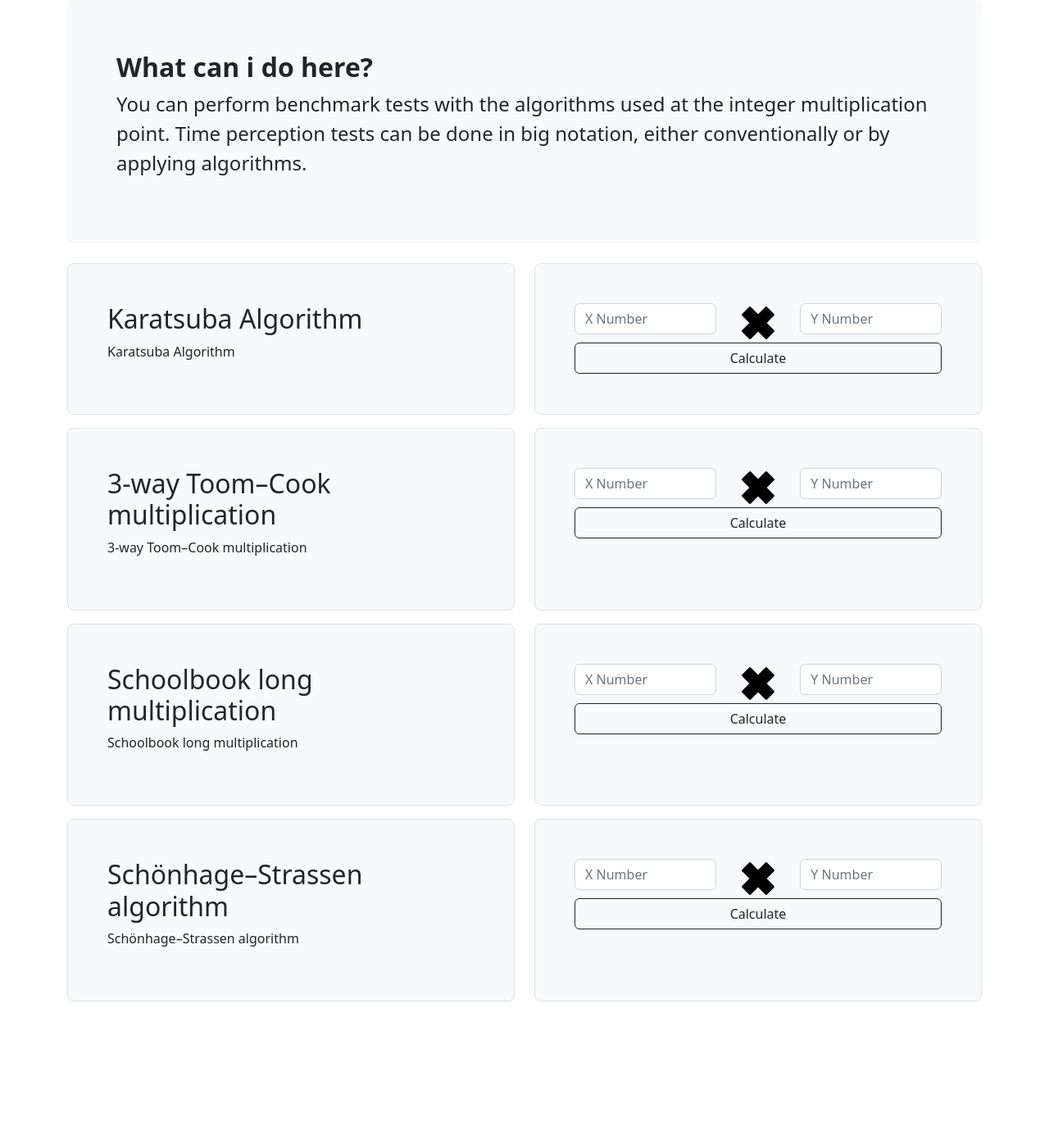
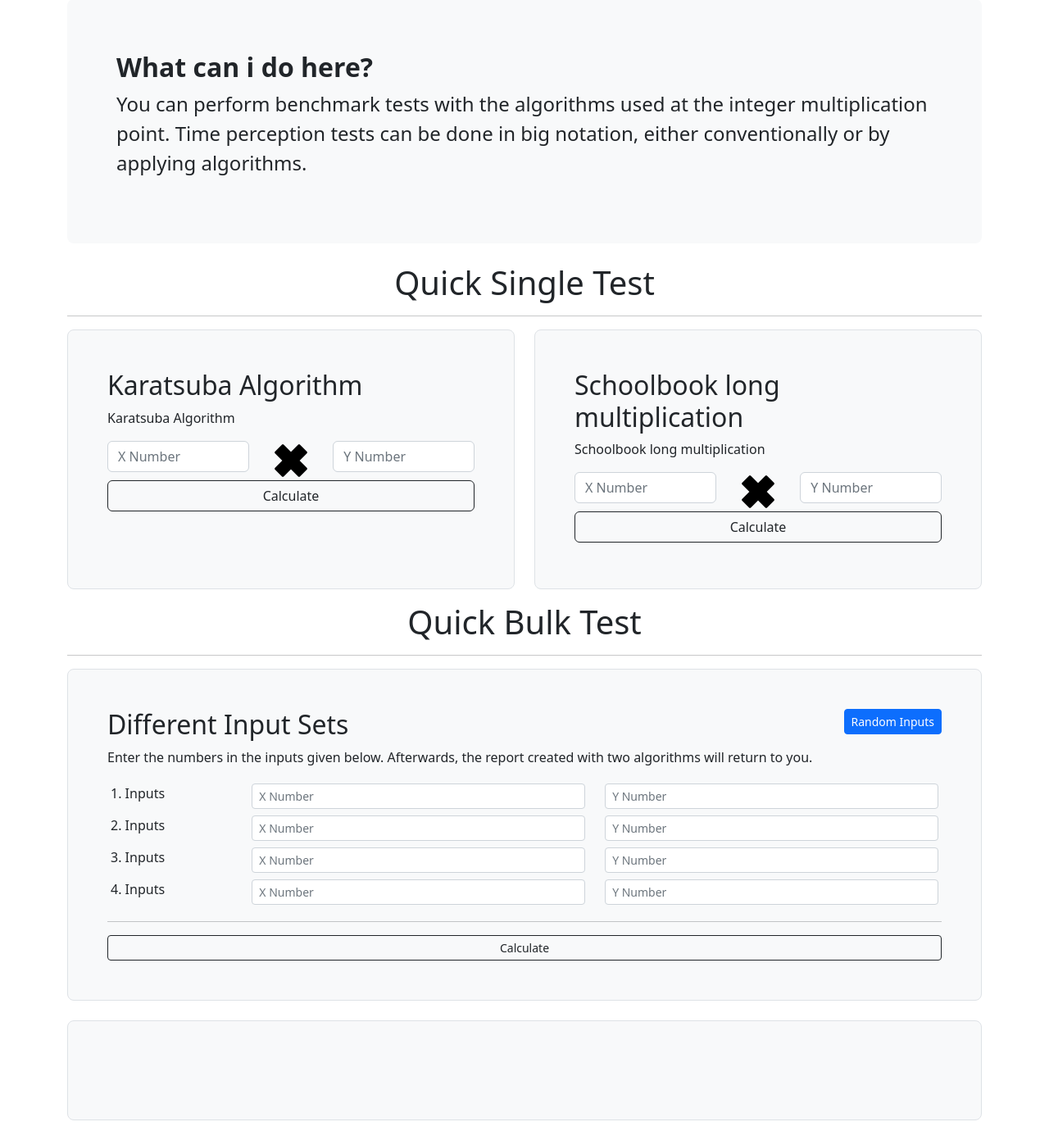
Before and after one commit to MSc-in-Software-Engineer/impulsum-test, a Flask app: page / in a window 1280 px wide. Shown: the part 78-1469 px from the top of the page at 82% size. Before the commit the page ends 1300 px from the top, so only its background shows below. Run offline with Flask 2, Linux system fonts and the light colour scheme.

Commit message:
first base finish ... now development business...

```diff
--- a/src/api/endpoints.py
+++ b/src/api/endpoints.py
@@ -17,12 +17,12 @@ def home_api():
     return jsonify({'status': False, 'message': 'Method Not Allowed! ... [GET] only REQUEST ACCEPTABLE!'}), 405
 
 
-@app.route(f'{API_PREFIX}/impulsum', methods=['POST'])
-def impulsum():
+@app.route(f'{API_PREFIX}/impulsum/<int:bulk>/', methods=['POST'])
+def impulsum(bulk: int):
     impulsum_controller = ImpulsumController()
 
     if request.method == 'POST':
         body = request.get_json()
-        return impulsum_controller.post(body=body)
+        return impulsum_controller.post(body=body, bulk=bulk)
 
     return jsonify({'status': False, 'message': 'Method Not Allowed! ... [POST] only REQUEST ACCEPTABLE!'}), 405
--- a/src/web_site/static/js/script.js
+++ b/src/web_site/static/js/script.js
@@ -1,34 +1,135 @@
-const multiplicationAlgorithms = ['karatsuba', 'toomCook', 'schoolBook', 'strassen']
+const multiplicationAlgorithms = ['karatsuba', 'schoolBook']
 const impulsumUrl = '/v1/api/impulsum'
 
-const formHandling = (elementId) => {
+
+const reportResultCreate = (algorithmId, report) => {
+    $(`#${algorithmId}_result`).html(
+        `<ul class="list-group">
+            <li class="list-group-item d-flex justify-content-between align-items-center">
+                Multiplication Result
+                <span class="badge bg-light rounded-pill text-black">${report.result.multiplication_result}</span>
+            </li>
+            <li class="list-group-item d-flex justify-content-between align-items-center">
+                Complexity
+                <span class="badge bg-light rounded-pill"><img src="${report.result.complexity_svg}" width="75"></span>
+            </li>
+            <li class="list-group-item d-flex justify-content-between align-items-center">
+                Execution Time
+                <span class="badge bg-success rounded-pill">${report.result.execution_time}</span>
+            </li>
+         </ul>`
+    );
+}
+
+const quickBulkTestResultsReportCreate = (algorithms) => {
+    let reportHtml = ''
+
+    for (const algorithm of algorithms) {
+        let resultsHtml = ''
+
+        for (const result of algorithm.result) {
+            resultsHtml += `<tr>
+                            <th>
+                                <span class="badge rounded-pill text-bg-secondary">${result.inputs}</span>
+                            </th>
+                            <th>${result.results.x}</th><th>${result.results.y}</th>
+                            <td>${result.results.multiplication_result}</td>
+                            <td><span class="badge rounded-pill text-bg-success">${result.results.execution_time}</span></td>
+                        </tr>`
+
+        }
+
+        reportHtml += `<h5>${algorithm.name} Results</h5>
+                        <div class="table-responsive">
+                            <table class="table table-striped table-sm">
+                                <thead>
+                                <tr>
+                                    <th scope="col">#</th>
+                                    <th scope="col">X number</th>
+                                    <th scope="col">Y number</th>
+                                    <th scope="col">Multiplication Result</th>
+                                    <th scope="col">Execution Time</th>
+                                </tr>
+                                </thead>
+                                <tbody>
+                                ${resultsHtml}
+                                <tr>
+                                    <th scope="row"></th>
+                                    <td colspan="5"><b>Complexity :</b><img src="${algorithm.result[0].results.complexity_svg}" width="75"></td>
+                                </tr>
+                                </tbody>
+                            </table>
+                        </div>`
+
+    }
+    $('#quickBulkTestResults').html(reportHtml)
+}
+
+const quickSingleTestFormHandling = (elementId) => {
     $(`#${elementId}`).on("submit", function (event) {
         event.preventDefault();
 
         let formValues = $(this).serializeArray();
 
         const postBody = {
-            x_num: formValues[0].value,
-            y_num: formValues[1].value,
-            algorithm_id: formValues[2].value
+            x_num: formValues[1].value,
+            y_num: formValues[2].value,
+            algorithm_id: formValues[0].value
         }
-        console.log(postBody)
         $.ajax({
-            url: impulsumUrl,
+            url: `${impulsumUrl}/${0}/`,
             method: 'POST',
             data: JSON.stringify(postBody),
             contentType: 'application/json;charset=UTF-8',
             success: function (data) {
                 console.log(data);
-                $(`#${elementId}_result`).html(JSON.stringify(data));
+                reportResultCreate(postBody.algorithm_id, data);
+
             }
         });
         this.reset();
     });
 }
 
+const quickBulkTestFormHandling = (elementId) => {
+    $(`#${elementId}`).on("submit", function (event) {
+        event.preventDefault();
+
+        let formValues = $(this).serializeArray();
+        const postBody = [
+            {input_1: {x: formValues[0].value, y: formValues[1].value}},
+            {input_2: {x: formValues[2].value, y: formValues[3].value}},
+            {input_3: {x: formValues[4].value, y: formValues[5].value}},
+            {input_4: {x: formValues[6].value, y: formValues[7].value}},
+        ]
+
+        $.ajax({
+            url: `${impulsumUrl}/${1}/`,
+            method: 'POST',
+            data: JSON.stringify(postBody),
+            contentType: 'application/json;charset=UTF-8',
+            success: function (data) {
+                console.log(data.results.algorithms)
+                quickBulkTestResultsReportCreate(data.results.algorithms);
+            }
+        });
+        // this.reset();
+    });
+}
+
+const randomBulkInputNumbersGenerate = () => {
+    $('#randomBulkInputNumber').on('click', function () {
+        for (let i = 1; i < 5; i++) {
+            $(`input[name=${i}_number_input_x]`).val(Math.floor(Math.random() * 999999999));
+            $(`input[name=${i}_number_input_y]`).val(Math.floor(Math.random() * 999999999));
+        }
+    });
+}
+
 $(document).ready(function () {
     multiplicationAlgorithms.forEach(function (item) {
-        formHandling(item);
+        quickSingleTestFormHandling(item);
     });
+    quickBulkTestFormHandling('bulk_test_form');
+    randomBulkInputNumbersGenerate();
 })
--- a/src/web_site/templates/base.html
+++ b/src/web_site/templates/base.html
@@ -25,8 +25,11 @@
 
 <!-- Option 1: jQuery and Bootstrap Bundle (includes Popper) -->
 <script src="https://cdn.jsdelivr.net/npm/jquery@3.5.1/dist/jquery.min.js"></script>
-<script src="https://cdn.jsdelivr.net/npm/bootstrap@5.2.0-beta1/dist/js/bootstrap.bundle.min.js"
-        integrity="sha384-pprn3073KE6tl6bjs2QrFaJGz5/SUsLqktiwsUTF55Jfv3qYSDhgCecCxMW52nD2"
+<script src="https://cdn.jsdelivr.net/npm/@popperjs/core@2.11.5/dist/umd/popper.min.js"
+        integrity="sha384-Xe+8cL9oJa6tN/veChSP7q+mnSPaj5Bcu9mPX5F5xIGE0DVittaqT5lorf0EI7Vk"
+        crossorigin="anonymous"></script>
+<script src="https://cdn.jsdelivr.net/npm/bootstrap@5.2.0-beta1/dist/js/bootstrap.min.js"
+        integrity="sha384-kjU+l4N0Yf4ZOJErLsIcvOU2qSb74wXpOhqTvwVx3OElZRweTnQ6d31fXEoRD1Jy"
         crossorigin="anonymous"></script>
 <script src="{{ url_for('static', filename='js/script.js') }}"></script>
 </body>
--- a/src/web_site/templates/components/algorithm_row.html
+++ /dev/null
@@ -1,34 +0,0 @@
-<div class="row mt-3 mb-3">
-    <div class="col-md-6">
-        <div class="h-100 p-5 bg-light border rounded-3">
-            <h2>{{ algorithm_title }}</h2>
-            <p>{{ algorithm_desc }}</p>
-        </div>
-    </div>
-    <div class="col-md-6">
-        <div class="h-100 p-5 bg-light border rounded-3">
-            <form id="{{ algorithm_form_id }}">
-                <div class="row">
-                    <input type="hidden" value="{{ algorithm_form_id }}" name="algorithmId">
-                    <div class="col-5">
-                        <input type="number" class="form-control" placeholder="X Number" name="xNum" required>
-                    </div>
-                    <div class="col-2 text-center">
-                        <img src="{{ url_for('static', filename='img/logo.png') }}">
-                    </div>
-                    <div class="col-5">
-                        <input type="number" class="form-control" placeholder="Y Number" name="yNum" required>
-                    </div>
-                    <div class="col-12">
-                        <div class="d-grid gap-2">
-                            <button class="btn btn-outline-dark" type="submit">Calculate</button>
-                        </div>
-                    </div>
-                </div>
-            </form>
-
-            <div id="{{ algorithm_result_id }}">
-            </div>
-        </div>
-    </div>
-</div>
--- /dev/null
+++ b/src/web_site/templates/components/quick_bulk_test.html
@@ -0,0 +1,48 @@
+<div class="col-md-12">
+    <div class="h-100 p-5 bg-light border rounded-3">
+        <form id="bulk_test_form">
+            <div class="d-flex justify-content-between">
+                <div>
+                    <h2>Different Input Sets</h2>
+                </div>
+                <div>
+                    <button type="button" class="btn btn-primary btn-sm" id="randomBulkInputNumber">Random Inputs</button>
+                </div>
+            </div>
+            <p>Enter the numbers in the inputs given below. Afterwards, the report created with two algorithms will
+                return
+                to you.</p>
+            {% for n in range(1, 5) %}
+                <div class="row p-1">
+                    <div class="col-2">
+                        {{ n }}. Inputs
+                    </div>
+                    <div class="col-5">
+                        <input class="form-control form-control-sm" type="number"
+                               placeholder="X Number"
+                               name="{{ n }}_number_input_x">
+                    </div>
+                    <div class="col-5">
+                        <input class="form-control form-control-sm" type="number"
+                               placeholder="Y Number"
+                               name="{{ n }}_number_input_y">
+                    </div>
+                </div>
+            {% endfor %}
+            <hr class="mt-3"/>
+            <div class="row">
+                <div class="col-12">
+                    <div class="d-grid gap-2">
+                        <button class="btn btn-outline-dark btn-sm" type="submit">Calculate</button>
+                    </div>
+                </div>
+            </div>
+        </form>
+    </div>
+</div>
+
+<div class="col-md-12">
+    <div class="h-100 p-5 bg-light border rounded-3 mt-4">
+        <div id="quickBulkTestResults"></div>
+    </div>
+</div>
--- /dev/null
+++ b/src/web_site/templates/components/quick_single_test.html
@@ -0,0 +1,29 @@
+<div class="col-md-6">
+    <div class="h-100 p-5 bg-light border rounded-3">
+        <h2>{{ algorithm_title }}</h2>
+        <p>{{ algorithm_desc }}</p>
+
+        <form id="{{ algorithm_form_id }}">
+            <div class="row">
+                <input type="hidden" value="{{ algorithm_form_id }}" name="algorithmId">
+                <div class="col-5">
+                    <input type="number" class="form-control" placeholder="X Number" name="xNum"
+                           required>
+                </div>
+                <div class="col-2 text-center">
+                    <img src="{{ url_for('static', filename='img/logo.png') }}">
+                </div>
+                <div class="col-5">
+                    <input type="number" class="form-control" placeholder="Y Number" name="yNum"
+                           required>
+                </div>
+                <div class="col-12">
+                    <div class="d-grid gap-2">
+                        <button class="btn btn-outline-dark" type="submit">Calculate</button>
+                    </div>
+                </div>
+            </div>
+        </form>
+        <div id="{{ algorithm_result_id }}" class="mt-2"></div>
+    </div>
+</div>
--- a/src/web_site/templates/home/index.jinja2
+++ b/src/web_site/templates/home/index.jinja2
@@ -1,12 +1,21 @@
 {% extends 'base.html' %}
 
 {% block content_body %}
-    {% for algorihtm in algortims %}
-        {% with algorithm_title=algorihtm.algorithm_title,
+    <h1 class="text-center">Quick Single Test</h1>
+    <hr/>
+    <div class="row mt-3 mb-3">
+        {% for algorihtm in algortims %}
+            {% with algorithm_title=algorihtm.algorithm_title,
                 algorithm_desc=algorihtm.algorithm_desc,
                 algorithm_form_id=algorihtm.algorithm_form_id,
                 algorithm_result_id=algorihtm.algorithm_result_id %}
-            {% include 'components/algorithm_row.html' %}
-        {% endwith %}
-    {% endfor %}
+                {% include 'components/quick_single_test.html' %}
+            {% endwith %}
+        {% endfor %}
+    </div>
+    <h1 class="text-center">Quick Bulk Test</h1>
+    <hr/>
+    <div class="row mt-3 mb-5">
+        {% include 'components/quick_bulk_test.html' %}
+    </div>
 {% endblock %}
```
Also changed, not shown: algorithms/base_algorithm.py (added, +23 -0 lines), algorithms/karatsuba.py (added, +60 -0 lines), algorithms/schoolbook.py (added, +23 -0 lines), core/karatsuba.py (deleted, +0 -48 lines), src/api/controllers/impulsum_controller.py (+66 -5 lines), utils/base_definitions.py (+1 -13 lines), utils/helper.py (added, +8 -0 lines), algorithms/__init__.py (added), src/web_site/static/img/complexity/karatsuba_complexity.svg (added), src/web_site/static/img/complexity/schoolbook_complexity.svg (added).
